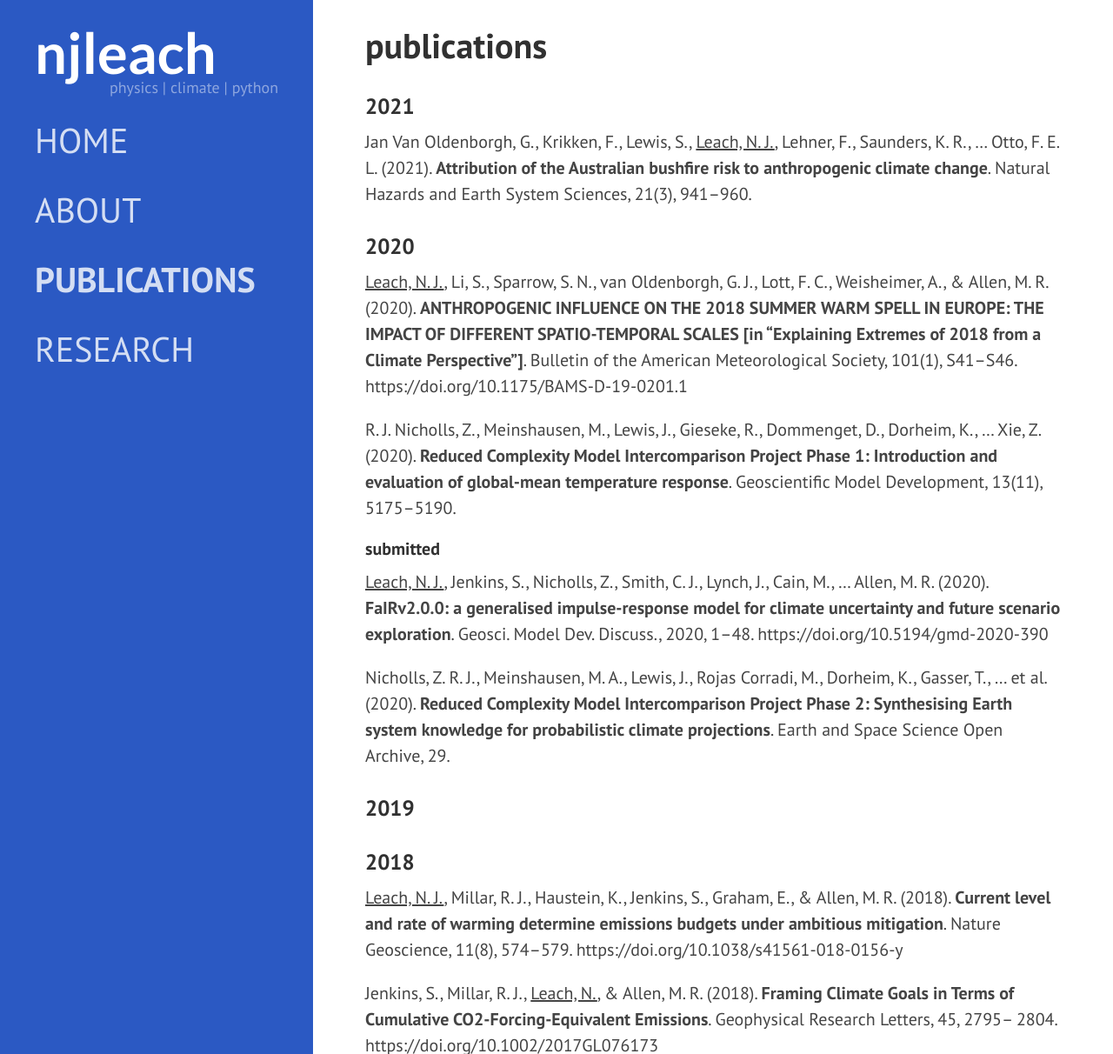
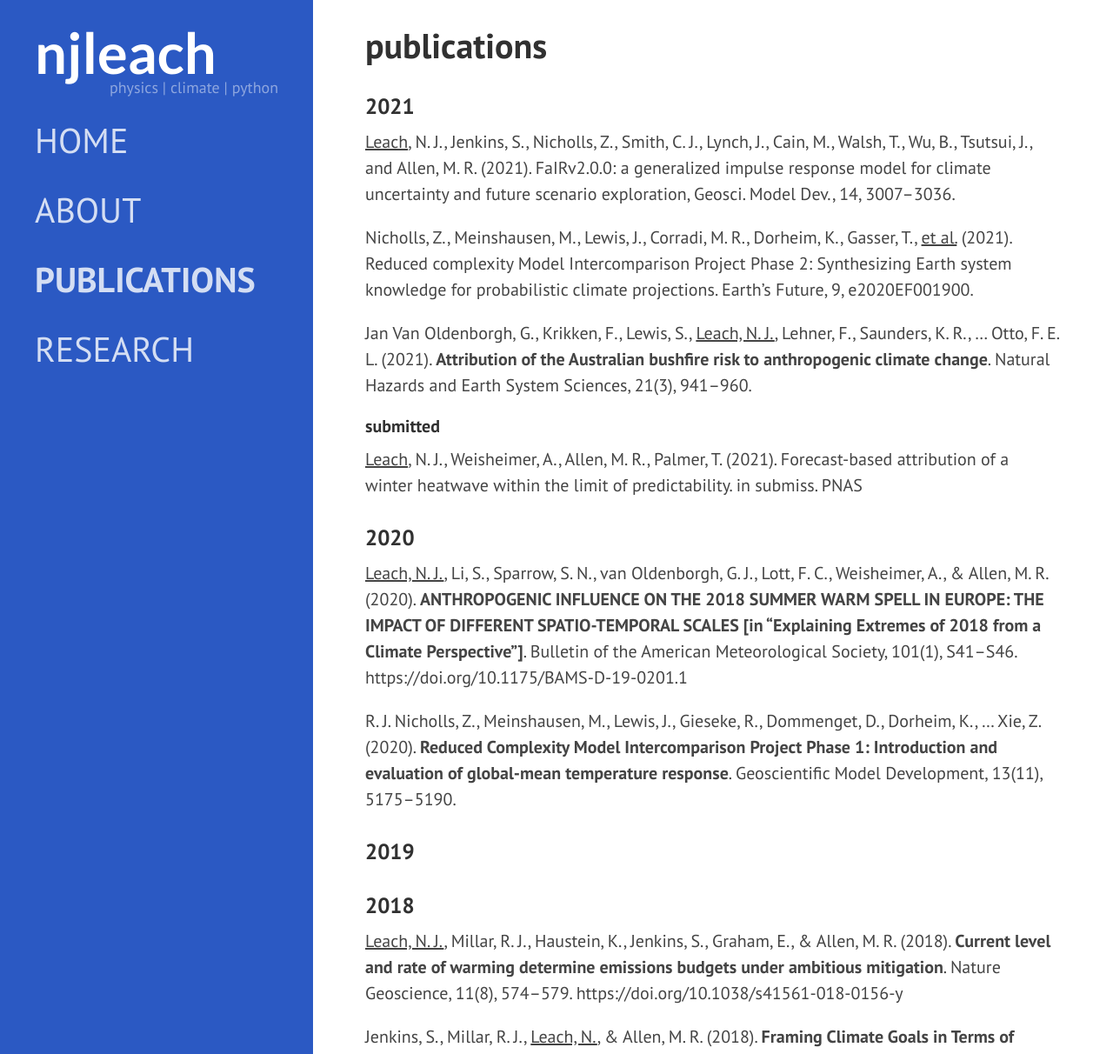
Before and after one commit to njleach/njleach.github.io, a Jekyll site: the page built from _pages/publications.md, in a window 1280 px wide and 1400 px high, cut to the strip 0-1212 px from the top of the window. Shown: the whole strip at 87% size. Built offline with Jekyll 4.4.1, drawn with Linux system fonts in a browser that asks for light colours; nearby versions of some CDN libraries; some web fonts are replaced.

Commit message:
update pubs

```diff
--- a/_pages/publications.md
+++ b/_pages/publications.md
@@ -6,19 +6,21 @@ permalink: /publications/
 
 ### 2021
 
+[<u>Leach</u>, N. J., Jenkins, S., Nicholls, Z., Smith, C. J., Lynch, J., Cain, M., Walsh, T., Wu, B., Tsutsui, J., and Allen, M. R. (2021). FaIRv2.0.0: a generalized impulse response model for climate uncertainty and future scenario exploration, Geosci. Model Dev., 14, 3007–3036.](https://doi.org/10.5194/gmd-14-3007-2021)
+
+[Nicholls, Z., Meinshausen, M., Lewis, J., Corradi, M. R., Dorheim, K., Gasser, T., <u>et al.</u> (2021). Reduced complexity Model Intercomparison Project Phase 2: Synthesizing Earth system knowledge for probabilistic climate projections. Earth's Future, 9, e2020EF001900.](https://doi.org/10.1029/2020EF001900)
+
 [Jan Van Oldenborgh, G., Krikken, F., Lewis, S., <u>Leach, N. J.</u>, Lehner, F., Saunders, K. R., … Otto, F. E. L. (2021). **Attribution of the Australian bushfire risk to anthropogenic climate change**. Natural Hazards and Earth System Sciences, 21(3), 941–960.](https://doi.org/10.5194/nhess-21-941-2021)
+
+#### submitted
+
+[<u>Leach</u>, N. J., Weisheimer, A., Allen, M. R., Palmer, T. (2021). Forecast-based attribution of a winter heatwave within the limit of predictability. in submiss. PNAS]()
 
 ### 2020
 
 [<u>Leach, N. J.</u>, Li, S., Sparrow, S. N., van Oldenborgh, G. J., Lott, F. C., Weisheimer, A., & Allen, M. R. (2020). **ANTHROPOGENIC INFLUENCE ON THE 2018 SUMMER WARM SPELL IN EUROPE: THE IMPACT OF DIFFERENT SPATIO-TEMPORAL SCALES [in “Explaining Extremes of 2018 from a Climate Perspective”]**. Bulletin of the American Meteorological Society, 101(1), S41–S46. https://doi.org/10.1175/BAMS-D-19-0201.1](https://doi.org/10.1175/BAMS-D-19-0201.1)
 
 [R. J. Nicholls, Z., Meinshausen, M., Lewis, J., Gieseke, R., Dommenget, D., Dorheim, K., … Xie, Z. (2020). **Reduced Complexity Model Intercomparison Project Phase 1: Introduction and evaluation of global-mean temperature response**. Geoscientific Model Development, 13(11), 5175–5190.](https://doi.org/10.5194/gmd-13-5175-2020)
-
-#### submitted
-
-[<u>Leach, N. J.</u>, Jenkins, S., Nicholls, Z., Smith, C. J., Lynch, J., Cain, M., … Allen, M. R. (2020). **FaIRv2.0.0: a generalised impulse-response model for climate uncertainty and future scenario exploration**. Geosci. Model Dev. Discuss., 2020, 1–48. https://doi.org/10.5194/gmd-2020-390](https://doi.org/10.5194/gmd-2020-390)
-
-[Nicholls, Z. R. J., Meinshausen, M. A., Lewis, J., Rojas Corradi, M., Dorheim, K., Gasser, T., … et al. (2020). **Reduced Complexity Model Intercomparison Project Phase 2: Synthesising Earth system knowledge for probabilistic climate projections**. Earth and Space Science Open Archive, 29.](https://doi.org/10.1002/ESSOAR.10504793.1)
 
 ### 2019
 
```
